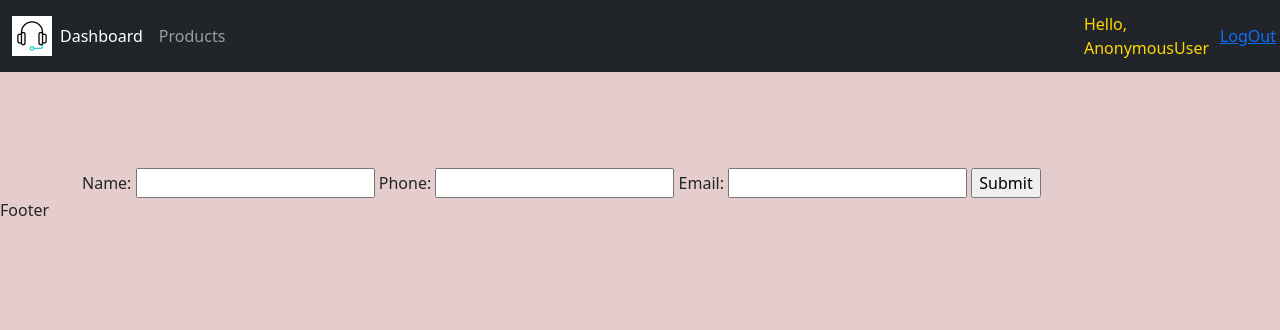
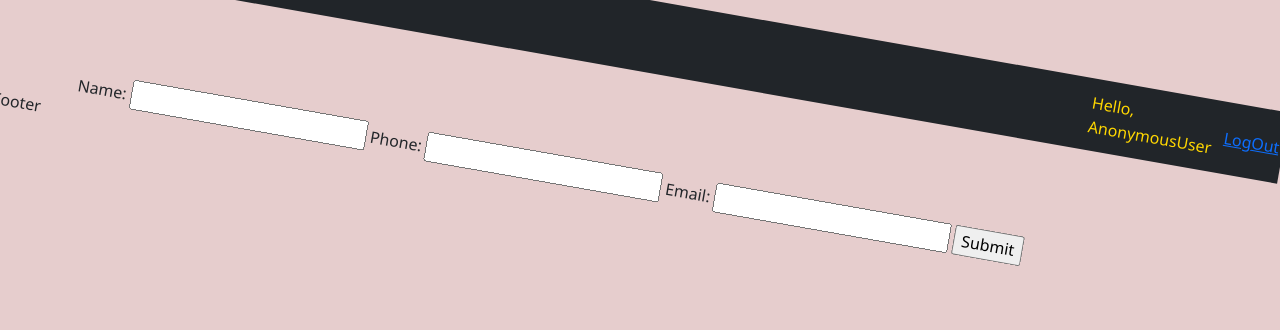
Before and after one commit to MalombaKevin/Customer-Management-System, a Django app: page /createCustomer in a window 1280 px wide. Shown: the top 330 px of the page. Run offline with Django 4.2, Linux system fonts and the light colour scheme.

Commit message:
style:transform : Adds rotate feature

```diff
--- a/static/css/main.css
+++ b/static/css/main.css
@@ -1,5 +1,7 @@
 body{
     background-color:rgb(230, 205, 205);
+    transform: rotate(10deg);
+
 
 }
 
```
